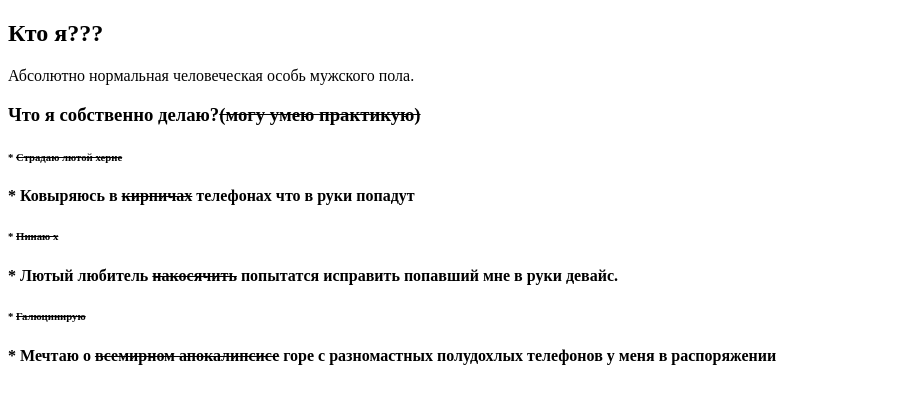
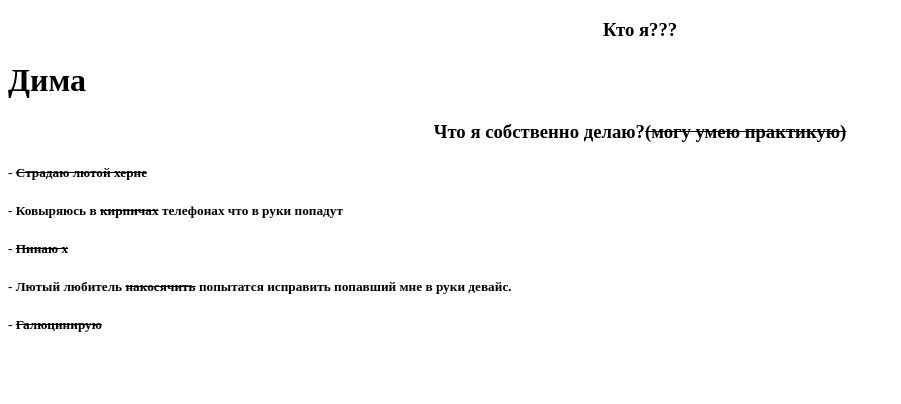
Before and after one commit to MorisPIG/MorisPIG.github.io, a plain HTML site: page index.html in a window 1280 px wide. Shown: the whole page, without its empty margins (0-901 px from the left). Drawn offline with Linux system fonts and the light colour scheme.

Commit message:
Update index.html

```diff
--- a/index.html
+++ b/index.html
@@ -1,5 +1,4 @@
 <!DOCTYPE html>
-<html xmlns="http://www.w3.org/1999/xhtml">
 <html>
 <head> <meta charset="utf-8">
 		<title>Rifgo Site</title>
@@ -10,15 +9,14 @@
 	<div>
 		<div>
 			<div>
-				<h2>Кто я???</h2>
-				<p>Абсолютно нормальная человеческая особь мужского пола.</p>
-				<h3>Что я собственно делаю?<s>(могу умею практикую)</s></h3>
- 				<h6>* <s>Страдаю лютой херне</s></h6>
-				<h4>* Ковыряюсь в <s>кирпичах</s> телефонах что в руки попадут </h4>
- 				<h6>* <s>Пинаю х</s></h6>
-				<h4>* Лютый любитель <s>накосячить</s> попытатся исправить попавший мне в руки девайс.</h4>
- 				<h6>* <s>Галюцинирую</s></h6>
-				<h4>* Мечтаю о <s>всемирном апокалипсисе</s> горе с разномастных полудохлых телефонов у меня в распоряжении</h4>
+				<h3 align="center">Кто я???</h2>
+				<h1>Дима</h1>
+				<h3 align="center">Что я собственно делаю?<s>(могу умею практикую)</s></h3>
+ 				<h5>- <s>Страдаю лютой херне</s></h5>
+				<h5>- Ковыряюсь в <s>кирпичах</s> телефонах что в руки попадут </h5>
+ 				<h5>- <s>Пинаю х</s></h5>
+				<h5>- Лютый любитель <s>накосячить</s> попытатся исправить попавший мне в руки девайс.</h5>
+ 				<h5>- <s>Галюцинирую</s></h5>
 			</div>
 		</div>
 	</div>
```
